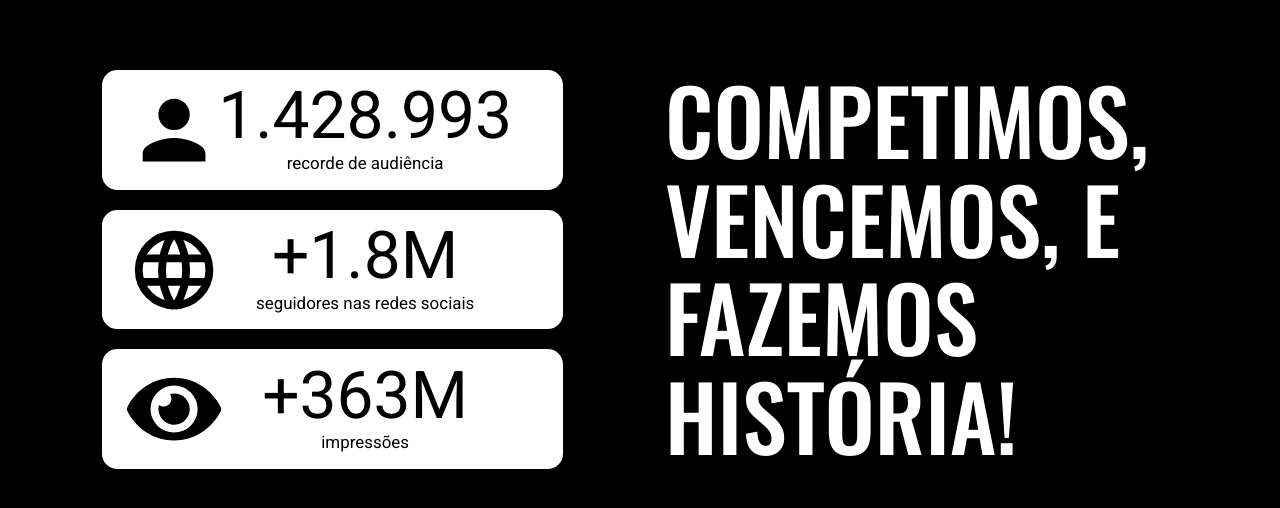
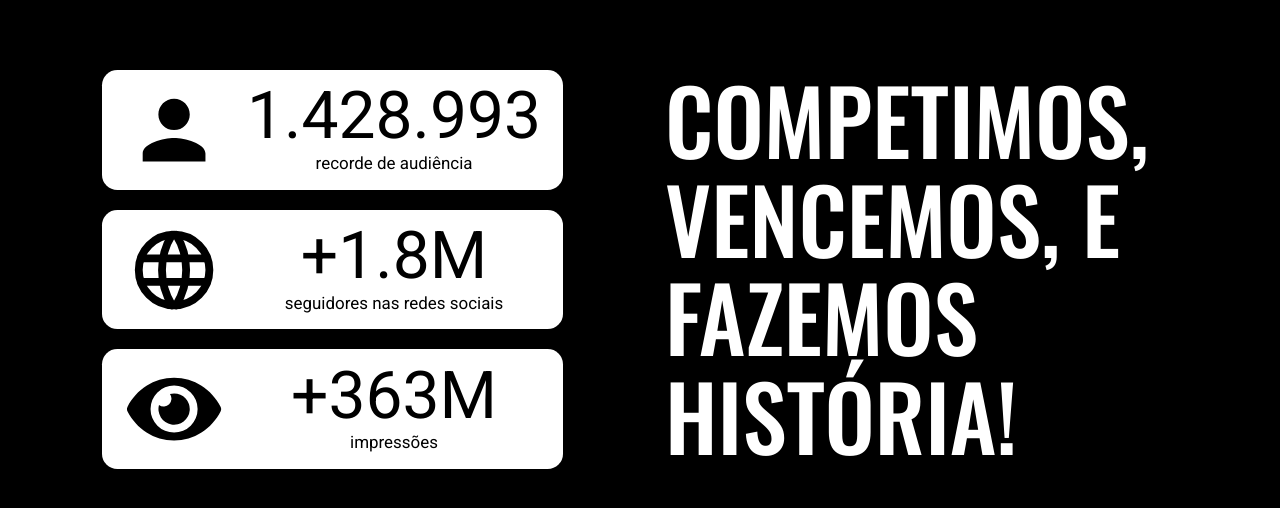
Before and after one commit to mathgurgel/Furia_Fan-Page, a React (Vite) app: page / in a window 1280 px wide. Shown: the part 800-1308 px from the top of the page. Built offline with nearby package versions, Linux system fonts and the light colour scheme.

Commit message:
style: fine adjustments

```diff
--- a/src/components/NumbersBanner.css
+++ b/src/components/NumbersBanner.css
@@ -36,6 +36,7 @@
   padding: 1vw 2vw;
   display: flex;
   align-items: center;
+  justify-content: space-between;
   width: 75%;
   height: 30%;
   background-color: white;
@@ -43,7 +44,6 @@
   /* font-family: "Oswald", sans-serif; */
   /* font-size: 1.5vw; */
   font-weight: 500;
-  cursor: pointer;
   margin-bottom: 20px;
   border-radius: 1.2vw;
 }
```
